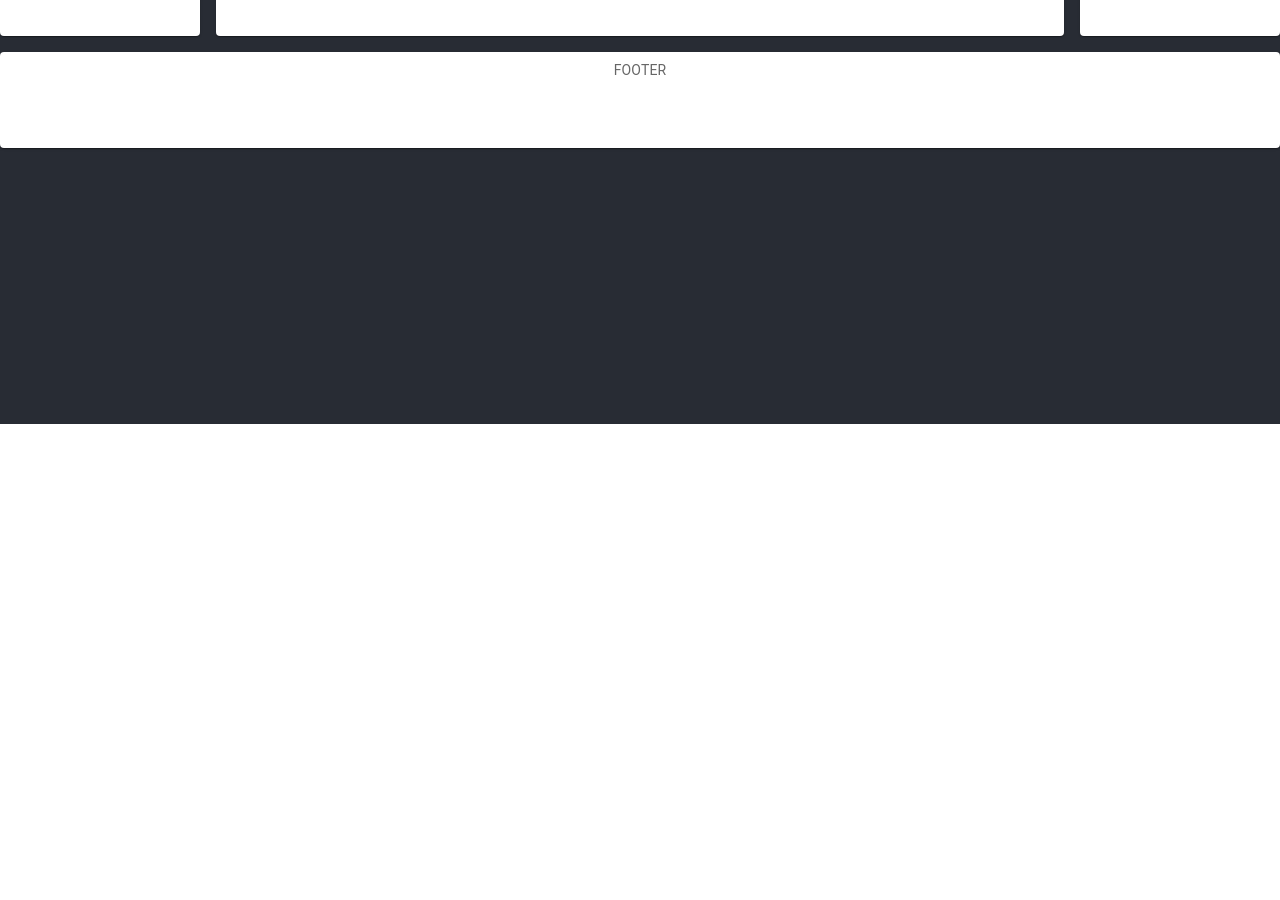
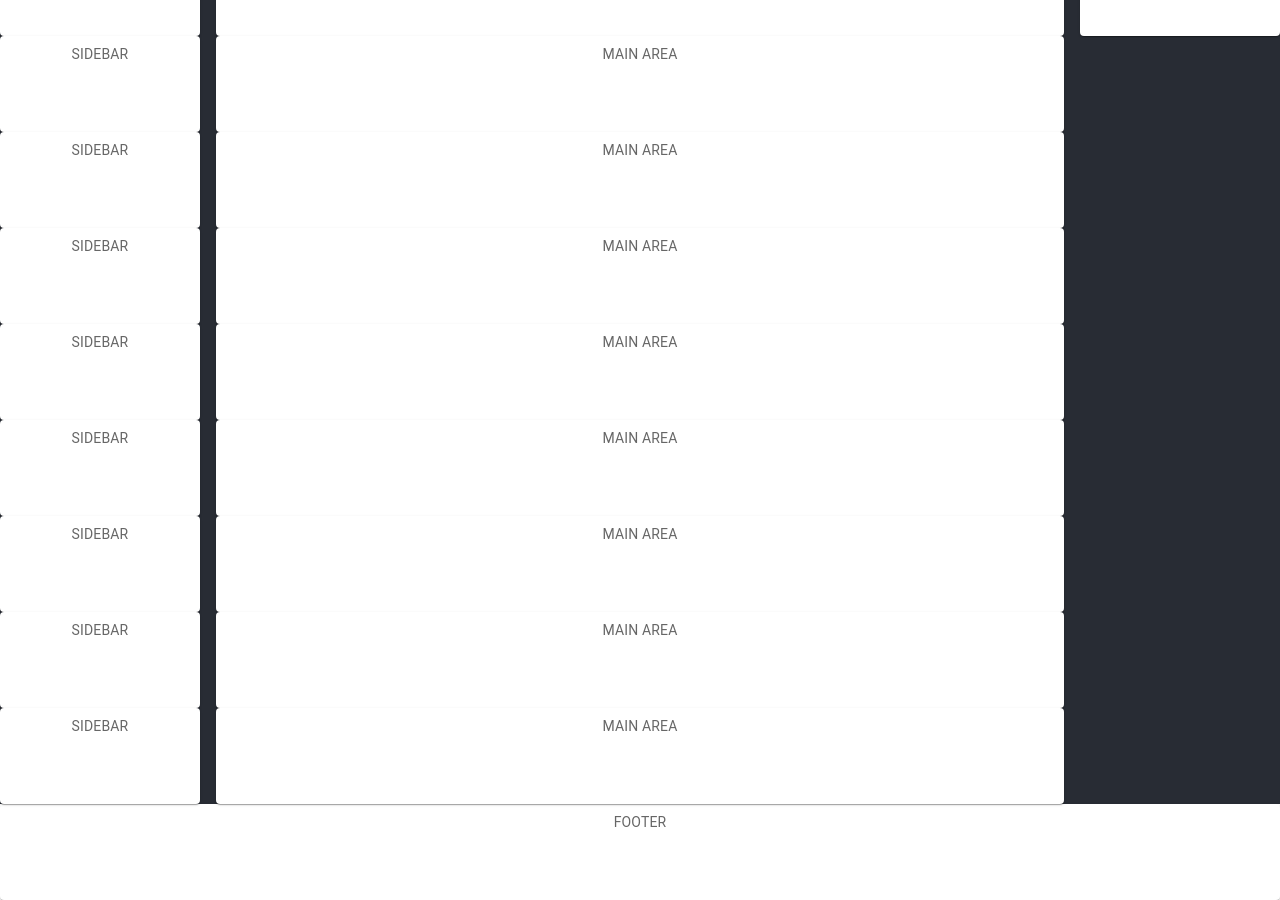
Before and after one commit to wi19b087/IT-Change-tool-frontend, a React (Create React App) app: page / in a window 1280 px wide. Shown: the part 460-1360 px from the top of the page. Before the commit the page ends 884 px from the top, so only its background shows below. Built offline with nearby package versions, Linux system fonts and the light colour scheme.

Commit message:
show scroll ability

```diff
--- a/src/App.js
+++ b/src/App.js
@@ -28,9 +28,25 @@ function App() {
               <Item>SIDEBAR</Item>
               <Item>SIDEBAR</Item>
               <Item>SIDEBAR</Item>
+              <Item>SIDEBAR</Item>
+              <Item>SIDEBAR</Item>
+              <Item>SIDEBAR</Item>
+              <Item>SIDEBAR</Item>
+              <Item>SIDEBAR</Item>
+              <Item>SIDEBAR</Item>
+              <Item>SIDEBAR</Item>
+              <Item>SIDEBAR</Item>
             </Grid>
 
             <Grid item xs={6} md={8}>
+              <Item>MAIN AREA</Item>
+              <Item>MAIN AREA</Item>
+              <Item>MAIN AREA</Item>
+              <Item>MAIN AREA</Item>
+              <Item>MAIN AREA</Item>
+              <Item>MAIN AREA</Item>
+              <Item>MAIN AREA</Item>
+              <Item>MAIN AREA</Item>
               <Item>MAIN AREA</Item>
               <Item>MAIN AREA</Item>
               <Item>MAIN AREA</Item>
@@ -43,10 +59,6 @@ function App() {
               <Item>EMTPY OR INFO</Item>
               <Item>EMTPY OR INFO</Item>
             </Grid>
-
-            <Grid item xs={12}>
-              <Item>FOOTER</Item>
-            </Grid>
           </Grid>
         </Box>
       </div>
@@ -56,9 +68,9 @@ function App() {
 }
 
 const Footer = () => (
-  <div
-    style={{ height: "100px", width: "100%", backgroundColor: "#282c34" }}
-  ></div>
+  <Grid item xs={12}>
+    <Item>FOOTER</Item>
+  </Grid>
 );
 
 export default App;
```
